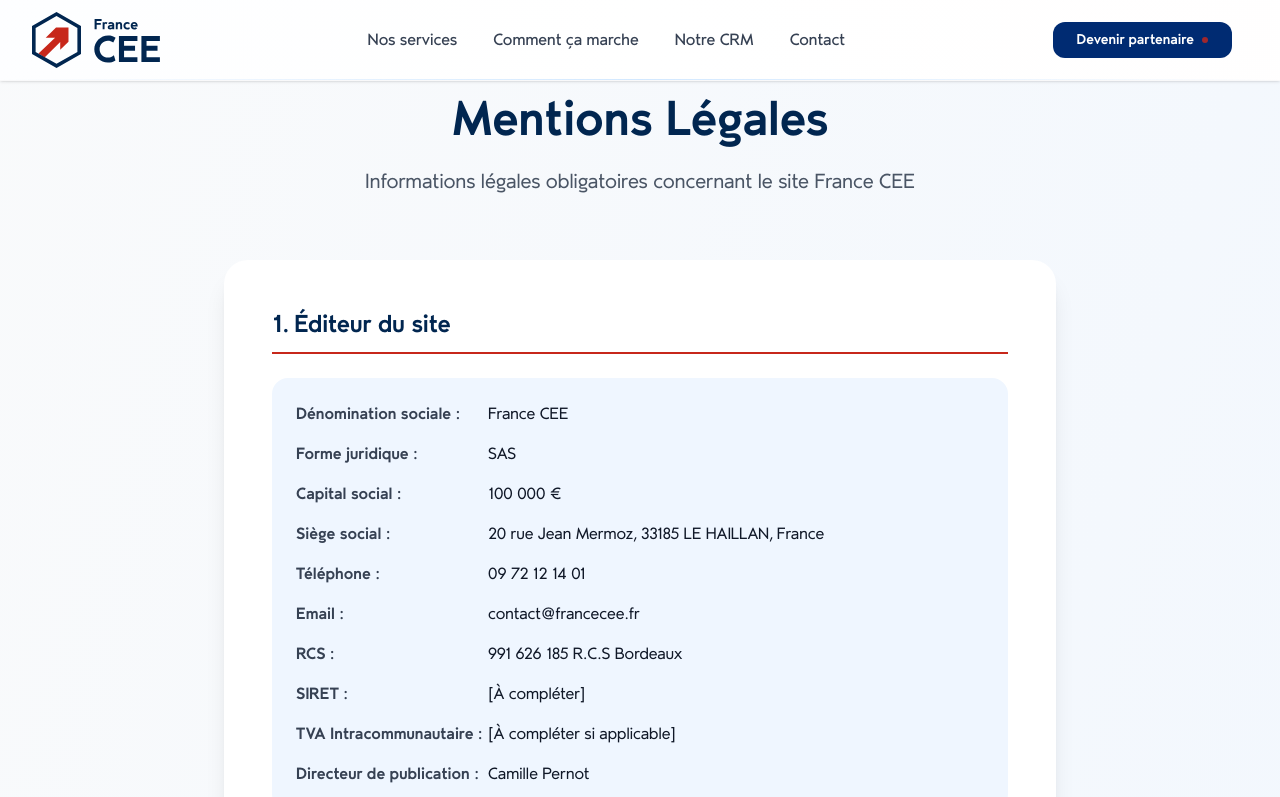
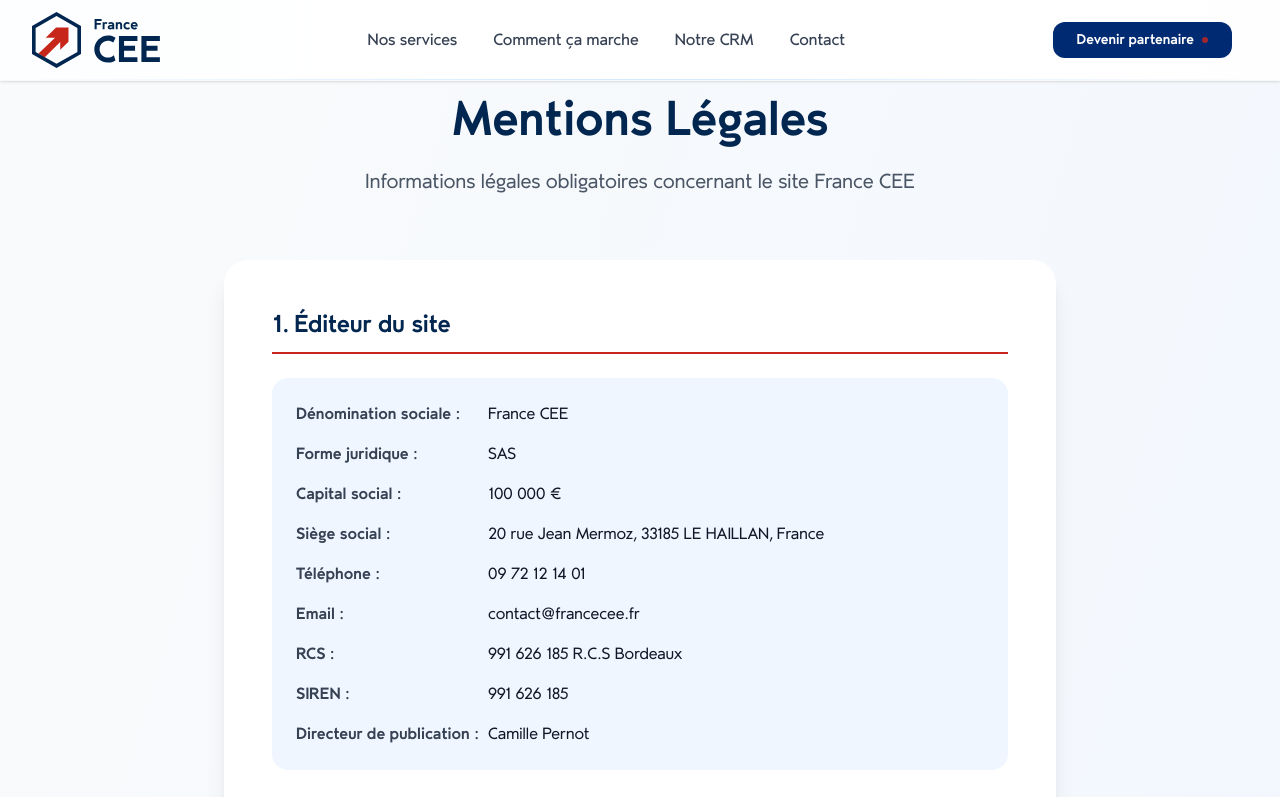
Before and after one commit to Genieclim-France/france-cee, a Next.js app: page /mentions-legales in a window 1280 px wide. Shown: the top 797 px of the page. Built offline with nearby package versions, Linux system fonts and the light colour scheme.

Commit message:
fix mentions

```diff
--- a/src/app/mentions-legales/page.tsx
+++ b/src/app/mentions-legales/page.tsx
@@ -78,17 +78,9 @@
                     </div>
                     <div className="flex flex-col sm:flex-row sm:items-center">
                       <dt className="font-semibold text-gray-700 w-48 mb-1 sm:mb-0">
-                        SIRET :
+                        SIREN :
                       </dt>
-                      <dd className="text-gray-900">[À compléter]</dd>
-                    </div>
-                    <div className="flex flex-col sm:flex-row sm:items-center">
-                      <dt className="font-semibold text-gray-700 w-48 mb-1 sm:mb-0">
-                        TVA Intracommunautaire :
-                      </dt>
-                      <dd className="text-gray-900">
-                        [À compléter si applicable]
-                      </dd>
+                      <dd className="text-gray-900">991 626 185</dd>
                     </div>
                     <div className="flex flex-col sm:flex-row sm:items-center">
                       <dt className="font-semibold text-gray-700 w-48 mb-1 sm:mb-0">
```
